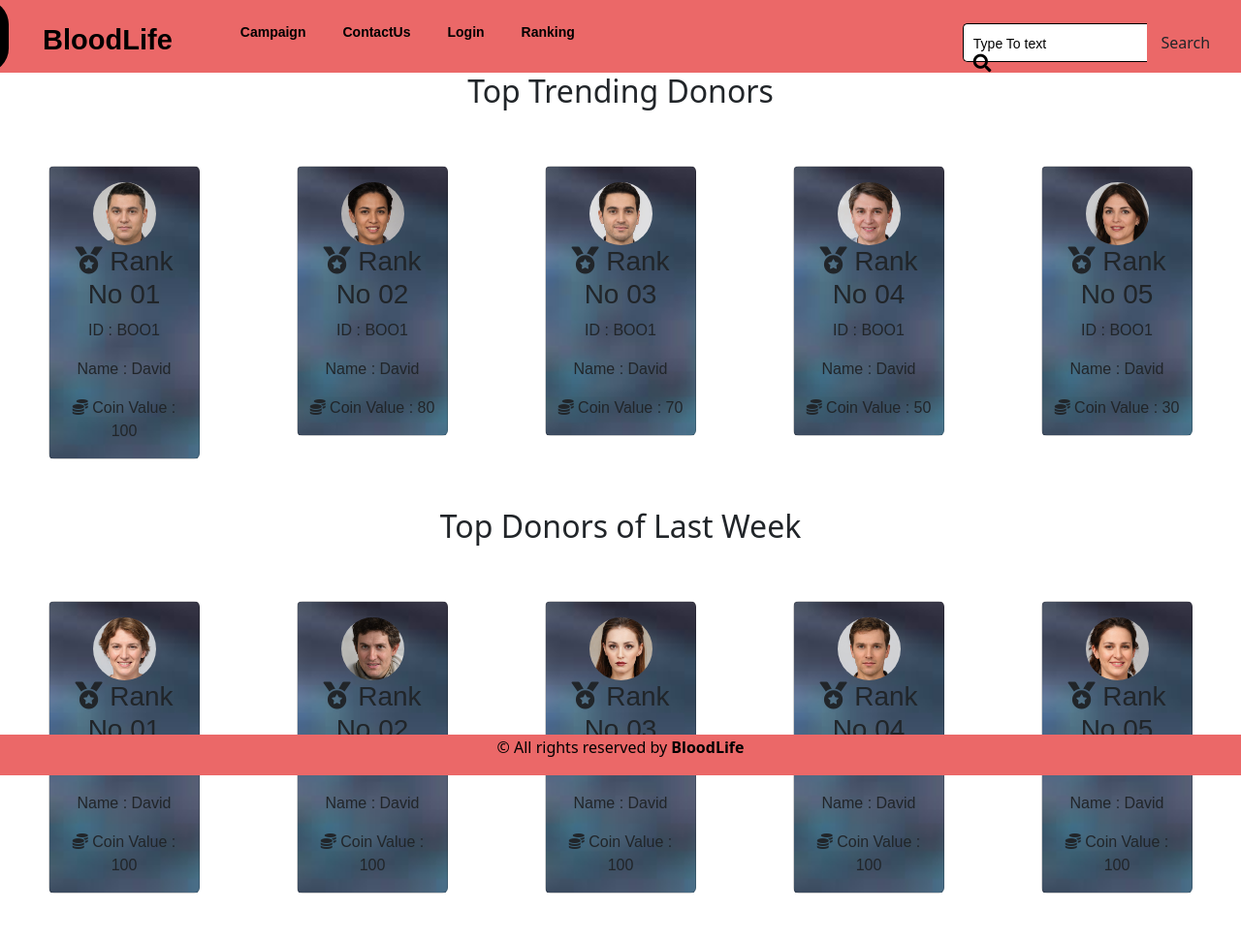
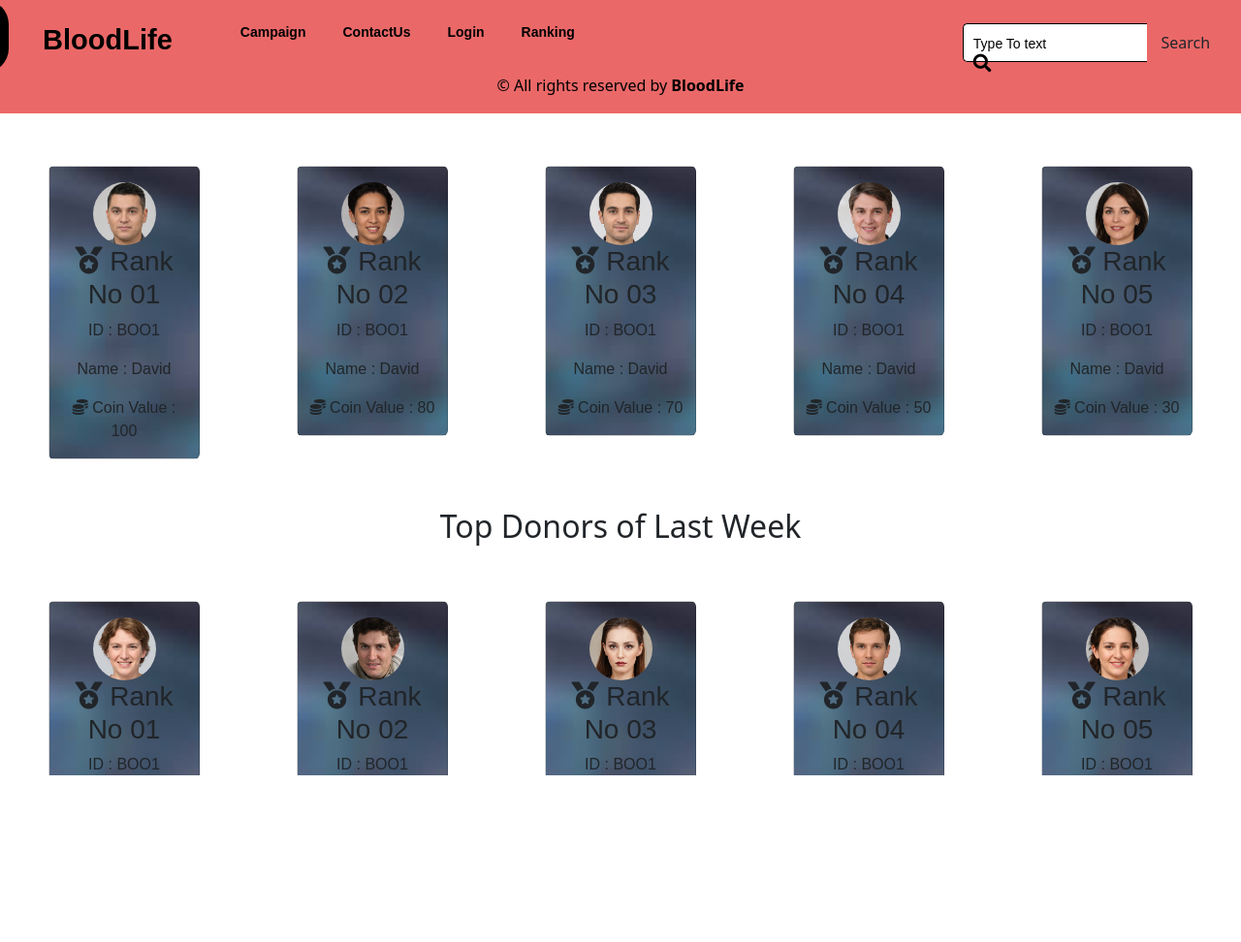
Before and after one commit to smaasath/BloodLife, a PHP site: page /HomePages/Ranking.php in a window 1280 px wide. Shown: the whole page at 97% size. After the commit the page ends 800 px from the top, so only its background shows below. Run offline with PHP 8.4, Linux system fonts and the light colour scheme; some libraries are stand-ins or nearby versions.

Commit message:
Ranking css page is edited.

```diff
--- a/HomePages/css/footer.css
+++ b/HomePages/css/footer.css
@@ -16,5 +16,5 @@
    text-align: center;
    padding: 1px;
    position:relative;
-   position: fixed;
+
 }
--- a/HomePages/css/ranking.css
+++ b/HomePages/css/ranking.css
@@ -32,6 +32,7 @@
     background-position: center;
     background-size: cover;
     height: 100vh;
+    position: fixed;
 }
 
 .navbar_nav{
```
